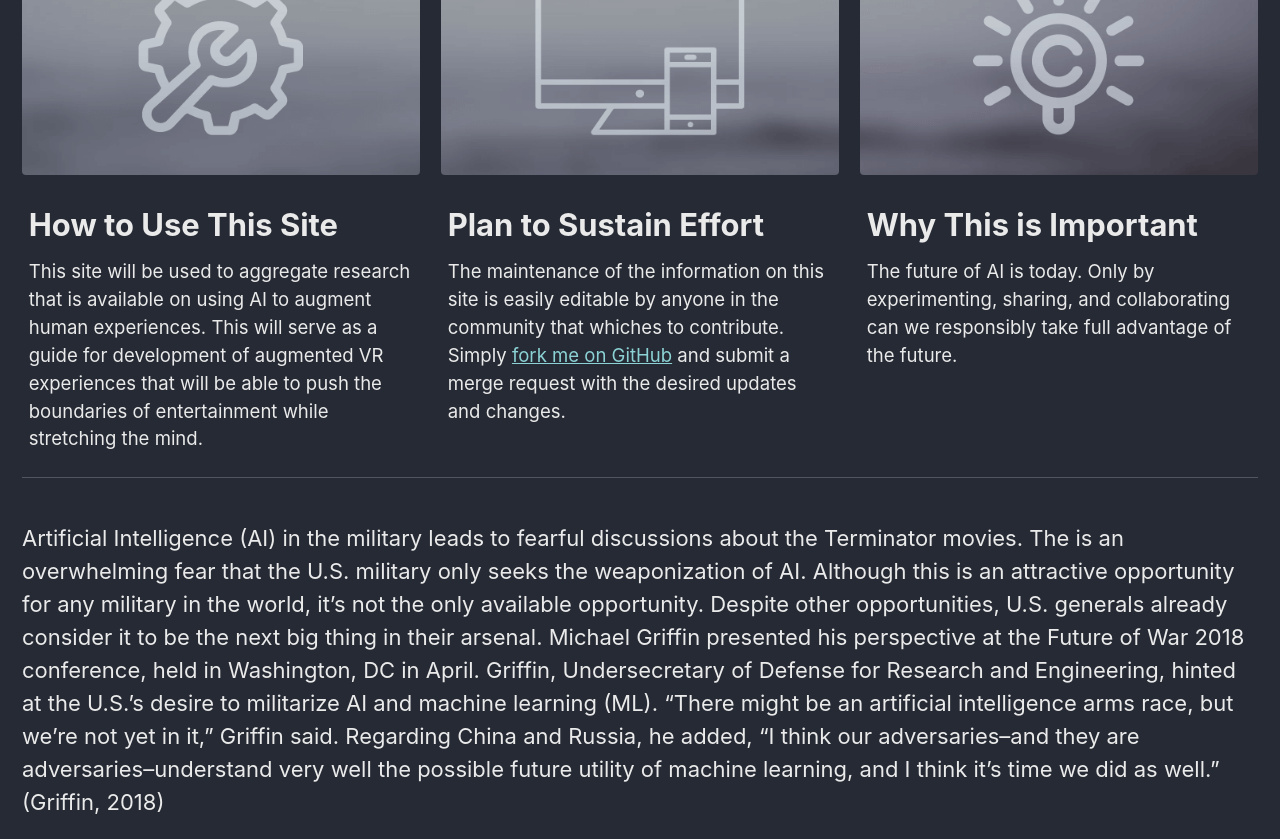
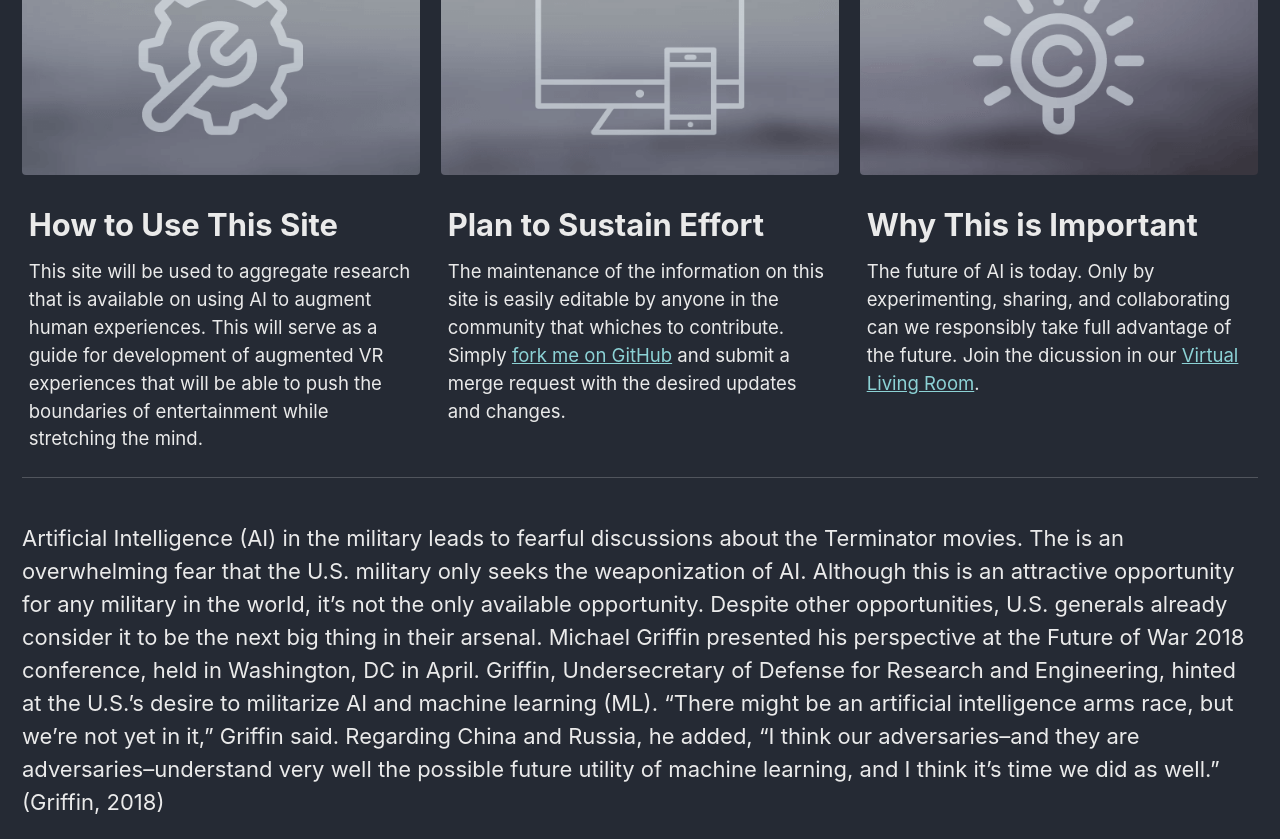
Before and after one commit to VertigoRay/LTEC5200.ray.pillers.us, a Jekyll site: the page built from _pages/home.md, in a window 1280 px wide and 900 px high, scrolled down 487 px, cut to the strip 0-839 px from the top of the window. Built offline with Jekyll 4.4.1, drawn with Linux system fonts in a browser that asks for light colours; cached includes are drawn as plain includes.

Commit message:
Linked to Living Room

```diff
--- a/_pages/home.md
+++ b/_pages/home.md
@@ -30,7 +30,9 @@ feature_home:
     alt: "importance"
     title: "Why This is Important"
     excerpt: >
-      The future of AI is today. Only by experimenting, sharing, and collaborating can we responsibly take full advantage of the future.
+      The future of AI is today.
+      Only by experimenting, sharing, and collaborating can we responsibly take full advantage of the future.
+      Join the dicussion in our [Virtual Living Room](https://atlas.sansar.com/experiences/vertigoray-0660/living-room).
     # url: "/docs/configuration/"
     # btn_class: "btn--primary"
     # btn_label: "Learn more"
```
